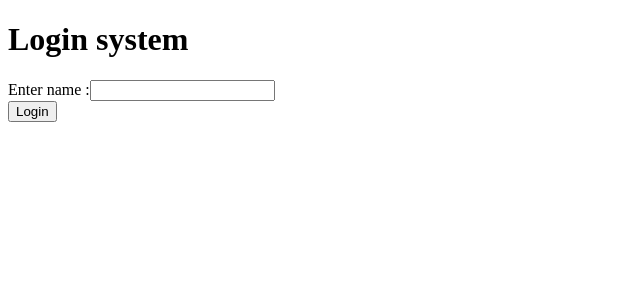
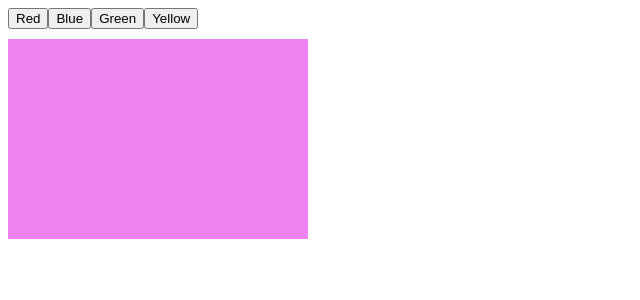
Before and after one commit to git-tusharr/react-practice, a React (Vite) app: page / in a window 1280 px wide. Shown: the top 300 px of the page, without its empty margins (0-640 px from the left). Built offline with nearby package versions, Linux system fonts and the light colour scheme.

Commit message:
useReducer hook

```diff
--- a/src/App.jsx
+++ b/src/App.jsx
@@ -1,18 +1,40 @@
-import AuthApp from "./AuthApp";
-import UnAuthApp from "./UnAuthApp";
-import { useContext } from "react";
-import { MyLoginContext } from "./LoginContext";
+import { useReducer } from "react";
 
+const App = () => {
+  const colorMethod = (state, action) => {
+    switch (action) {
+      case "red":
+        return "red";
+      case "green":
+        return "green";
+      case "blue":
+        return "blue";
+      case "yellow":
+        return "yellow";
+      default:
+        return state;
+    }
+  };
 
-const App=()=>{
-    const { user } = useContext(MyLoginContext);
-    return(
-        <>
-        <h1>Login system</h1>
-        {user.auth? <AuthApp/> :<UnAuthApp/> }
-        </>
+  const [color, dispatch] = useReducer(colorMethod, "violet");
 
-    )
-}
+  return (
+    <>
+      <button onClick={() => dispatch("red")}>Red</button>
+      <button onClick={() => dispatch("blue")}>Blue</button>
+      <button onClick={() => dispatch("green")}>Green</button>
+      <button onClick={() => dispatch("yellow")}>Yellow</button>
+
+      <div
+        style={{
+          backgroundColor: color,
+          width: "300px",
+          height: "200px",
+          marginTop: "10px",
+        }}
+      ></div>
+    </>
+  );
+};
 
 export default App;
--- a/src/AuthApp.jsx
+++ /dev/null
@@ -1,16 +0,0 @@
-import { useContext } from "react";
-import { MyLoginContext } from "./LoginContext";
-
-const AuthApp=()=>{
-    const {user,logout}=useContext(MyLoginContext);
-    return(
-        <>
-        <h1>Welcome : {user.name} </h1>
-        <button onClick={()=>{logout()}}>logout</button>
-        <br />
-        </>
-
-    )
-}
-
-export default AuthApp;
--- a/src/LoginContext.jsx
+++ /dev/null
@@ -1,21 +0,0 @@
-import {  createContext,useState } from "react";
-
-const MyLoginContext=createContext();
-const LoginContext=({children})=>{
-    const [user,setUser]=useState({name:"",auth:false});
-
-    const login=(nm)=>{
-        setUser({name:nm,auth:true});
-    }
-
-    const logout=(nm)=>{
-        setUser({name:"",auth:false});
-    }
-   return (
-        <MyLoginContext.Provider value={{ user, login, logout }}>
-            {children}
-        </MyLoginContext.Provider>
-    );
-}
-export default LoginContext;
-export {MyLoginContext};
--- a/src/UnAuthApp.jsx
+++ /dev/null
@@ -1,19 +0,0 @@
-import { useState } from "react";
-import { useContext } from "react";
-import { MyLoginContext } from "./LoginContext";
-
-const UnAuthApp=()=>{
-    const [textval,setTextVal]=useState("");
-    const {login}=useContext(MyLoginContext);
-    return(
-        <>
-        Enter name :
-        <input type="text" value={textval} onChange={(e)=>{setTextVal(e.target.value)}} />
-        <br />
-        <button onClick={()=>{login(textval)}}>Login</button>
-        </>
-
-    )
-}
-
-export default UnAuthApp;
--- a/src/main.jsx
+++ b/src/main.jsx
@@ -1,14 +1,9 @@
     import { createRoot } from 'react-dom/client'
     import App from './App.jsx'
-    import LoginContext from './LoginContext.jsx'
 
 
     createRoot(document.getElementById('root')).render(
 
-        <LoginContext>
             <App />
-        </LoginContext>
-
-
 
     )
```
